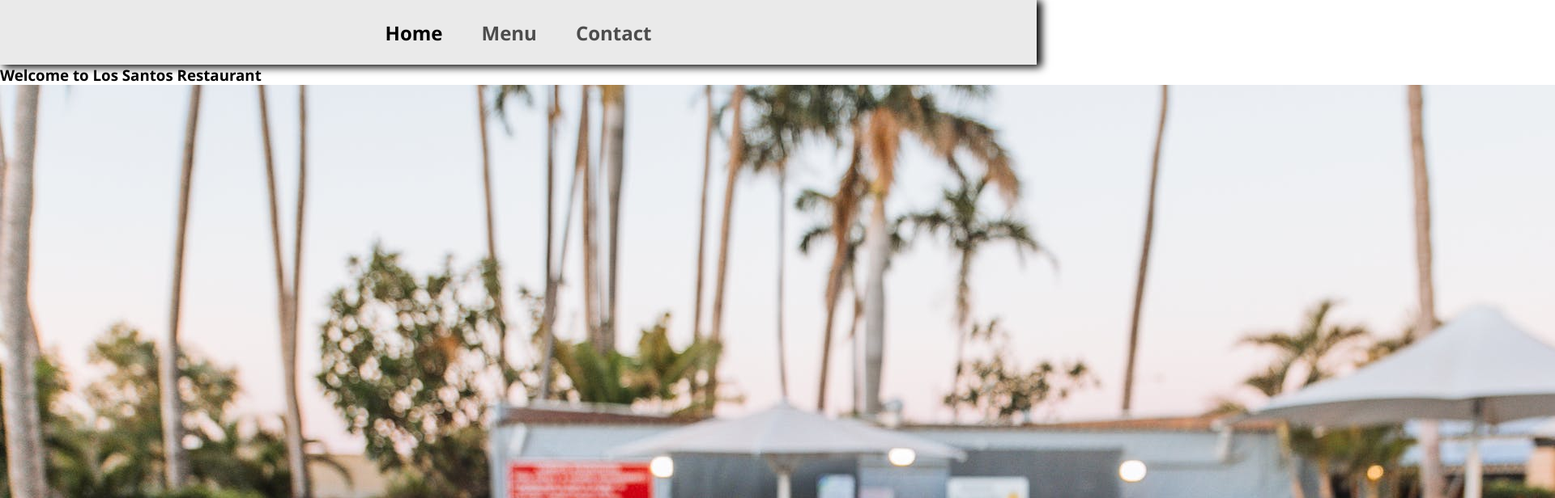
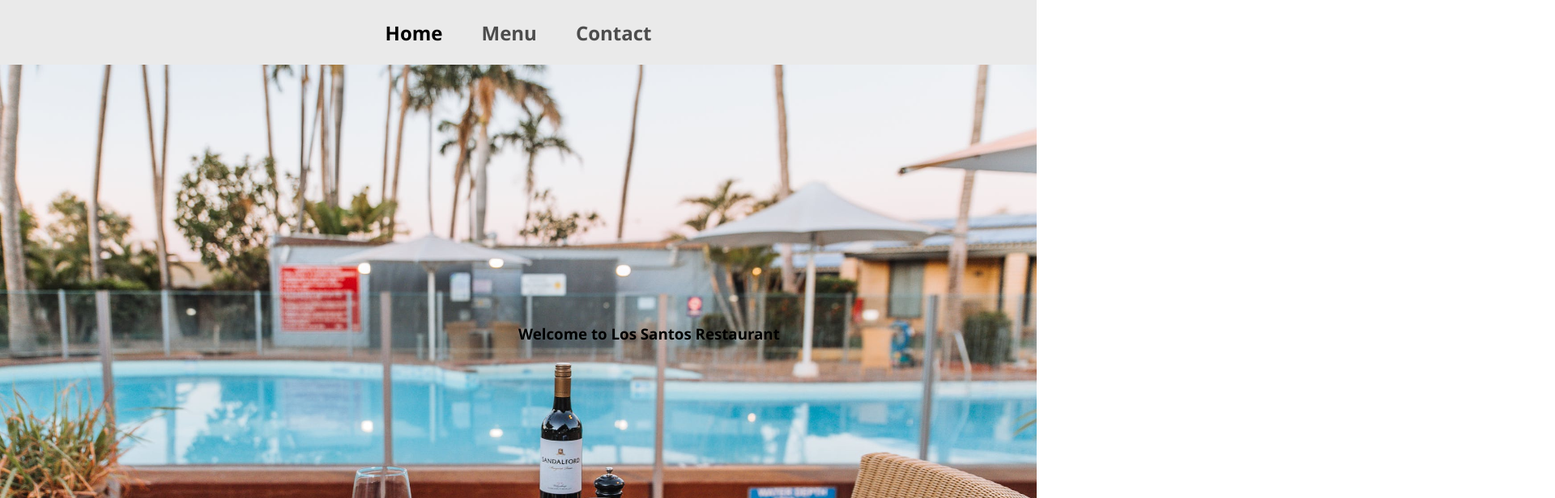
Before and after one commit to High-Banana/restaurant-page, a website built with webpack: page dist/index.html in a window 1280 px wide. Shown: the top 616 px of the page at 81% size, 1920 px wide, since content can reach past the window. Built offline with nearby package versions, Linux system fonts and the light colour scheme.

Commit message:
Wrap contents into another div for styling

```diff
--- a/src/home.js
+++ b/src/home.js
@@ -2,12 +2,24 @@ function createHomePage() {
     const home = document.createElement("div");
     home.classList.add("home");
 
+    // First part
+    const titleImage = document.createElement("div");
+    titleImage.classList.add("title-image");
+
     const title = document.createElement("h3");
     title.textContent = "Welcome to Los Santos Restaurant";
+    title.classList.add("home-title");
 
     const introImage = document.createElement("img");
     introImage.src = "images/restaurant-pic.jpg";
     introImage.alt = "Restaurant pic with swimming pool and drinks view";
+
+    titleImage.appendChild(title);
+    titleImage.appendChild(introImage);
+
+    // Second part
+    const introPara = document.createElement("div");
+    introPara.classList.add("intro-para");
 
     const intro = document.createElement("p");
     intro.textContent = "The best restaurant in the city. Any doubts? No? Okay. That's what I thought.";
@@ -15,10 +27,11 @@ function createHomePage() {
     const secondIntro = document.createElement("p");
     secondIntro.textContent = "Our focus is to offer high quality international cuisine with the elegance of fine-dining while in a relaxed and comfortable atmosphere. Our menu offers freshly made and unique innovative dishes and our service is attentive and gracious.";
 
-    home.appendChild(title);
-    home.appendChild(introImage);
-    home.appendChild(intro);
-    home.appendChild(secondIntro);
+    introPara.appendChild(intro);
+    introPara.appendChild(secondIntro);
+
+    home.appendChild(titleImage);
+    home.appendChild(introPara);
 
     return home;
 }
--- a/src/style.css
+++ b/src/style.css
@@ -41,3 +41,19 @@
 .navbar li:hover {
     transform: scale(1.08);
 }
+
+.home {
+    display: grid;
+    grid-template-rows: 2fr 1fr;
+}
+
+.home img{
+    width: 100vw;
+    height: 100vh;
+}
+
+.home-title{
+    position: absolute;
+    left: 50%;
+    top: 50%;
+}
```
Also changed, not shown: dist/main.js.
